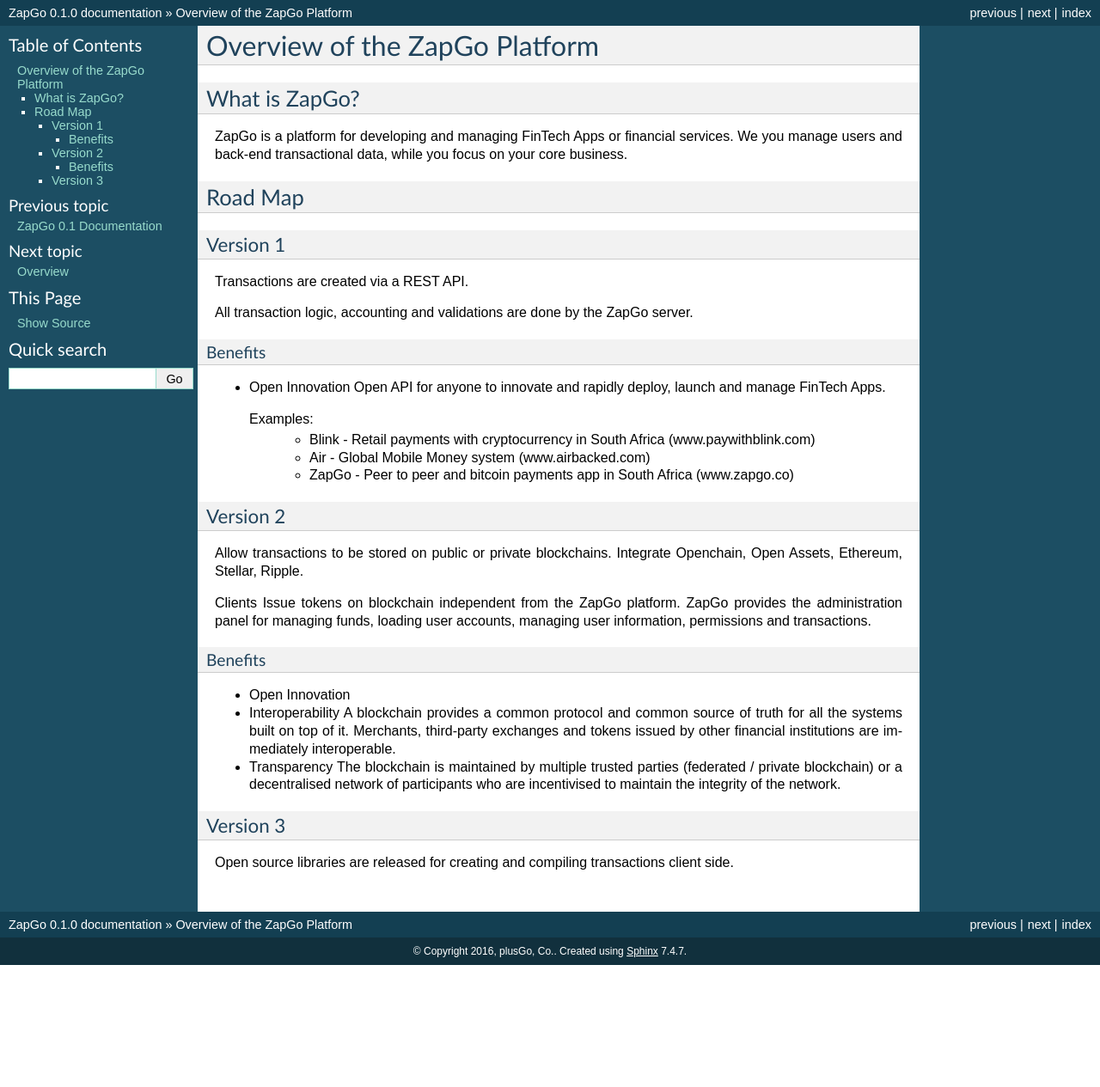
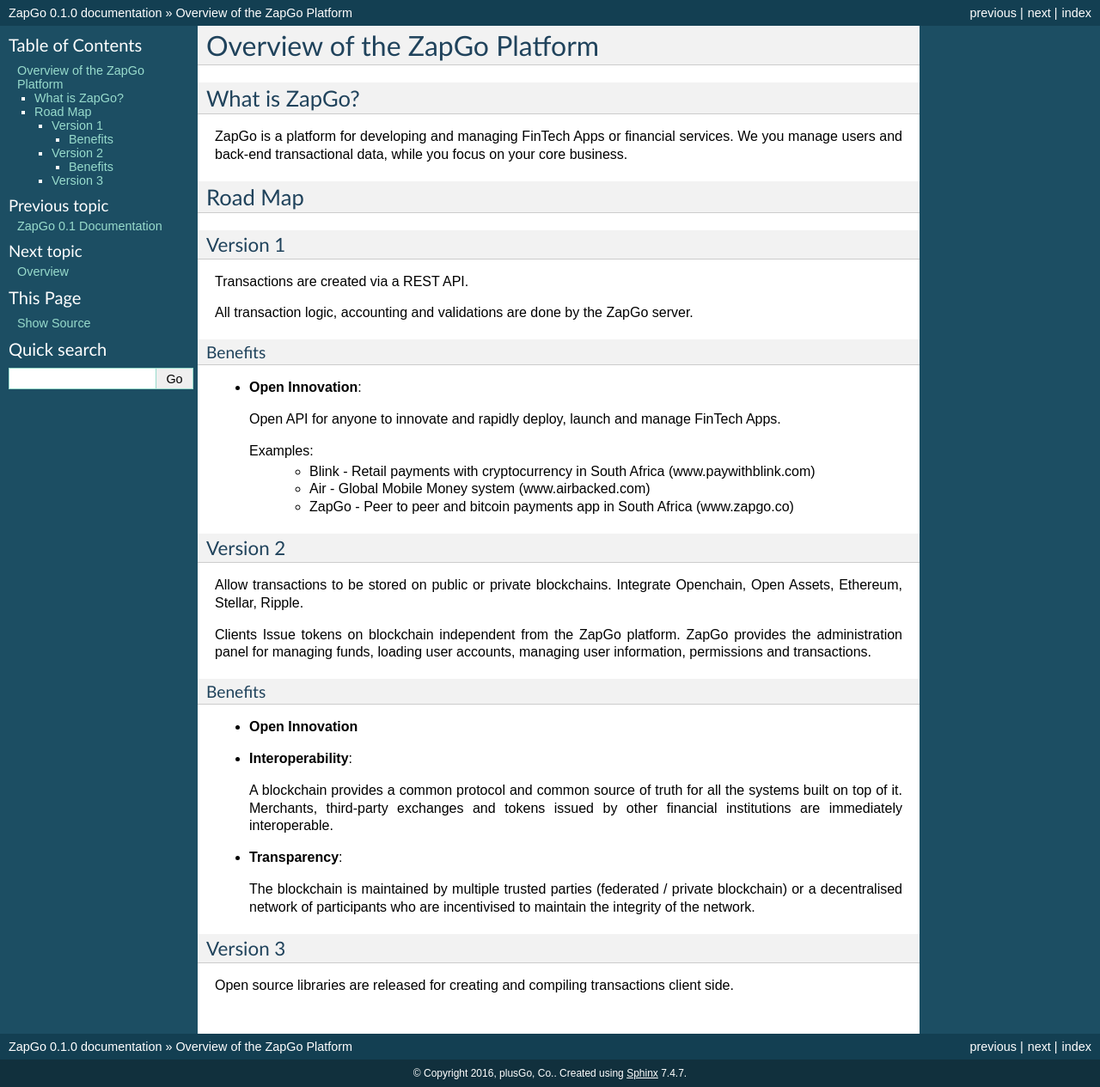
Before and after one commit to zapgo/docs, a Sphinx documentation site: the page built from docs/source/general/overview.rst, in a window 1280 px wide. Shown: the whole page at 86% size. Built offline with Sphinx 7.4.7, drawn with Linux system fonts in a browser that asks for light colours; before the commit the page ends 1123 px from its top, so only the background shows below that.

Commit message:
fixed some formatting

```diff
--- a/docs/source/api/functions.rst
+++ b/docs/source/api/functions.rst
@@ -3,7 +3,7 @@
 Overview
 ========
 
-The Openchain server exposes an HTTP API that can be used to manage users and transactions.
+The ZapGo server exposes an HTTP API that can be used to manage users and transactions.
 
 Create a transaction (``/transactions``)
 ----------------------------------------
@@ -31,7 +31,8 @@
 
 Description of the payload:
 
-- ``tx_type``: transaction type, i.e. one of the following:
+- ``tx_type``: transaction type:
+
     ====================  ==============
     ``send_interwallet``  Send funds to another user.
     ``send_bitcoin``      Send bitcoin to an bitcoin address.
--- a/docs/source/conf.py
+++ b/docs/source/conf.py
@@ -200,7 +200,7 @@
 #html_search_scorer = 'scorer.js'
 
 # Output file base name for HTML help builder.
-htmlhelp_basename = 'openchaindoc'
+htmlhelp_basename = 'zapgodoc'
 
 # -- Options for LaTeX output ---------------------------------------------
 
--- a/docs/source/general/overview.rst
+++ b/docs/source/general/overview.rst
@@ -18,7 +18,8 @@
 
 Benefits
 ********
--   Open Innovation
+-   **Open Innovation**::
+
     Open API for anyone to innovate and rapidly deploy, launch and manage FinTech Apps.
 
     Examples:
@@ -35,10 +36,12 @@
 
 Benefits
 ********
--   Open Innovation
--   Interoperability
+-   **Open Innovation**
+-   **Interoperability**::
+
     A blockchain provides a common protocol and common source of truth for all the systems built on top of it. Merchants, third-party exchanges and tokens issued by other financial institutions are immediately interoperable.
--   Transparency
+-   **Transparency**::
+
     The blockchain is maintained by multiple trusted parties (federated / private blockchain) or a decentralised network of participants who are incentivised to maintain the integrity of the network.
 
 Version 3
--- a/docs/source/index.rst
+++ b/docs/source/index.rst
@@ -7,7 +7,7 @@
 --------
 
 .. toctree::
-   :maxdepth: 2
+   :maxdepth: 1
 
    general/overview.rst
 
@@ -16,6 +16,6 @@
 ----------
 
 .. toctree::
-   :maxdepth: 2
+   :maxdepth: 1
 
    api/functions.rst
```
Also changed, not shown: docs/source/sidechain/two-way-peg.rst (deleted, +0 -47 lines), docs/source/images/closedloop-1.png (deleted), docs/source/images/closedloop-2.png (deleted), docs/source/images/wallet-1.png (deleted), docs/source/images/wallet-10.png (deleted), docs/source/images/wallet-2.png (deleted), docs/source/images/wallet-3.png (deleted), docs/source/images/wallet-4.png (deleted), docs/source/images/wallet-5.png (deleted), docs/source/images/wallet-6.png (deleted), docs/source/images/wallet-7.png (deleted), docs/source/images/wallet-8.png (deleted), docs/source/images/wallet-9.png (deleted).
